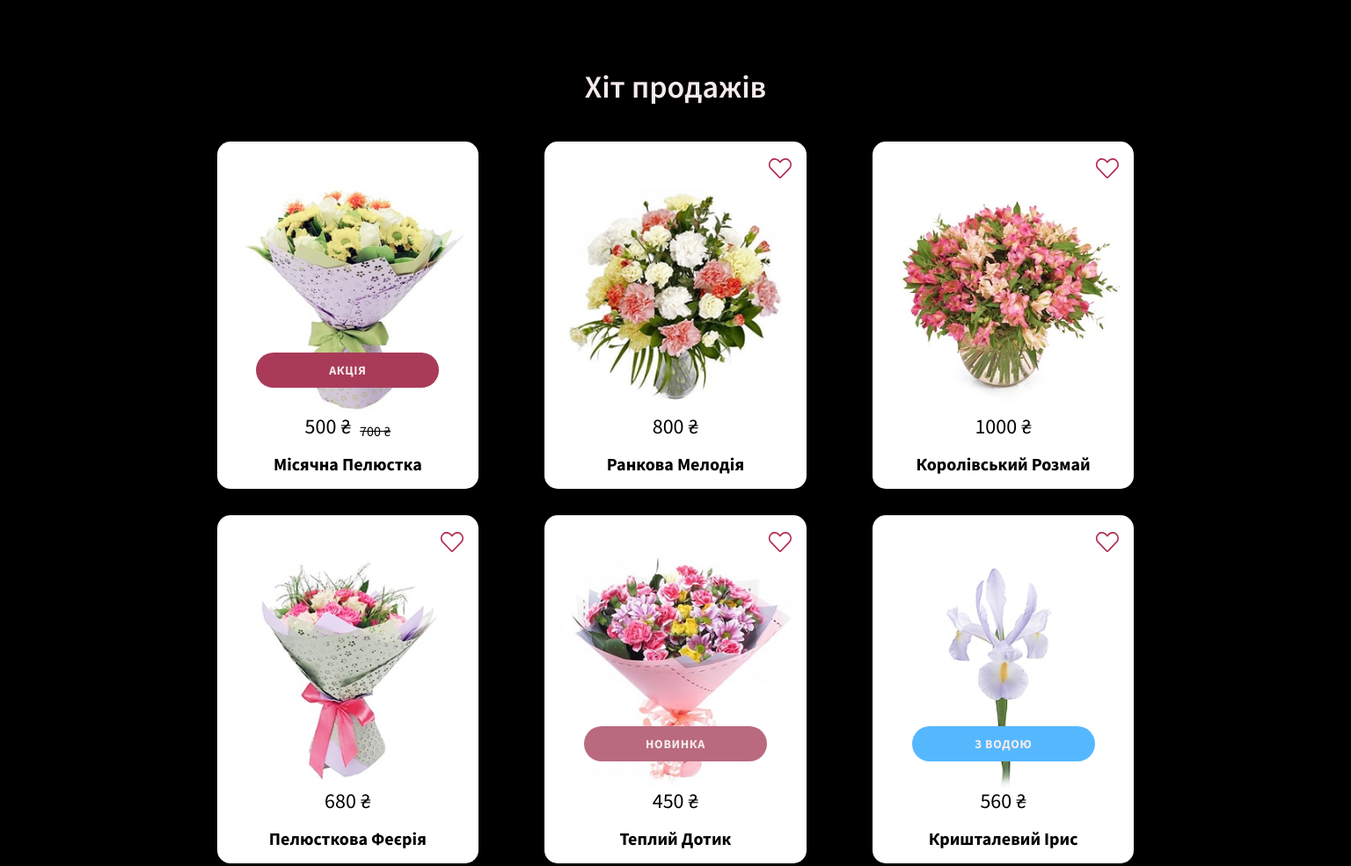
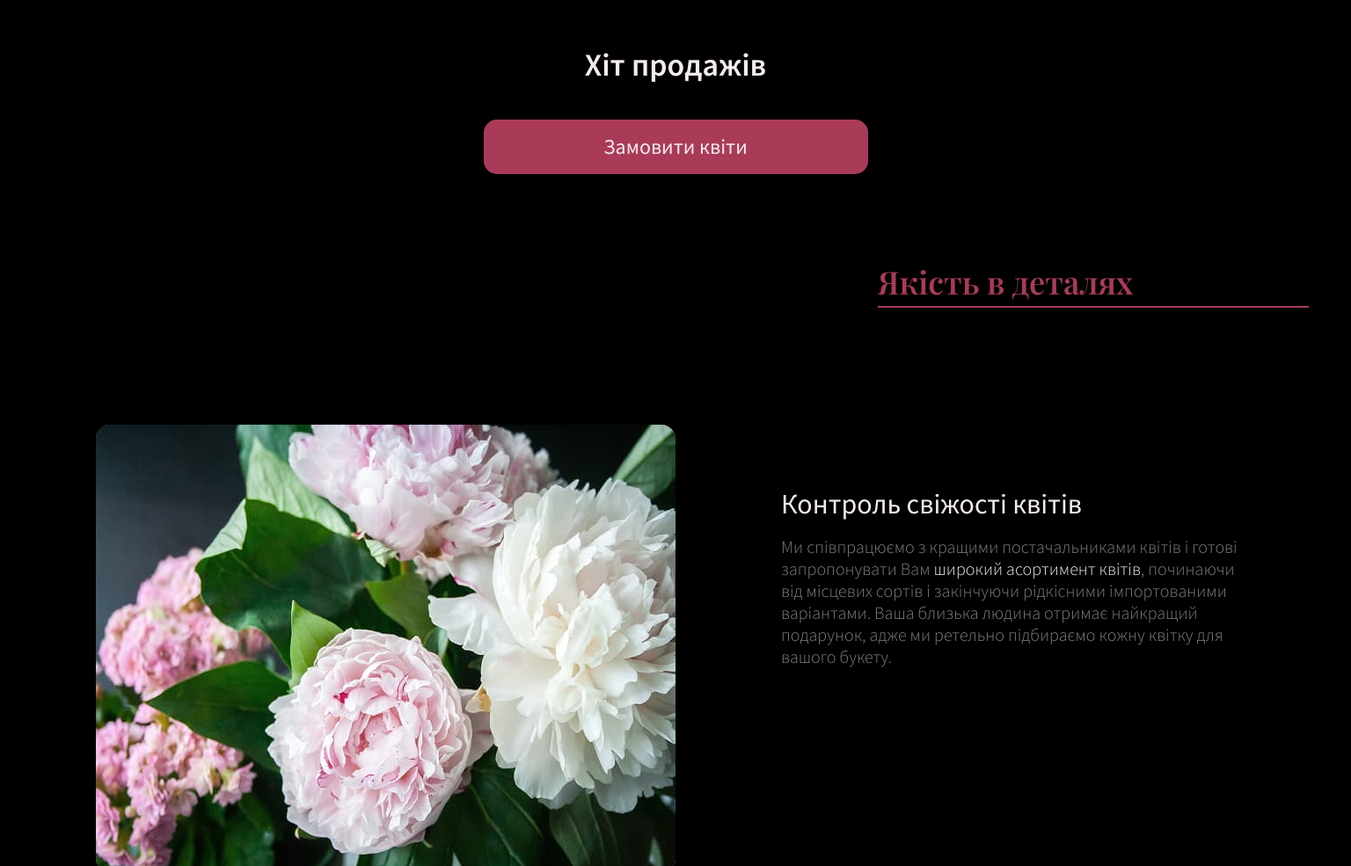
Before and after one commit to ConstantineKobushka/flower-lover, a website built with Vite: page src/index.html in a window 1536 px wide. Shown: the part 1200-2185 px from the top of the page at 88% size. Built offline with nearby package versions, Linux system fonts and the light colour scheme.

Commit message:
fixe btn-component

```diff
--- a/src/css/base.css
+++ b/src/css/base.css
@@ -135,7 +135,7 @@ body {
 .btn-component {
   font-size: 18px;
   text-align: center;
-  min-width: 270px;
+  min-width: 100%;
   height: 55px;
   border-radius: 15px;
   color: var(--color-font-primary);
@@ -180,6 +180,9 @@ body {
     font-weight: 600;
     margin-bottom: 100px;
   }
+  .btn-component {
+    min-width: 270px;
+  }
 }
 
 @media only screen and (min-width: 1440px) {
--- a/src/css/catalog.css
+++ b/src/css/catalog.css
@@ -111,6 +111,7 @@
   margin-left: auto;
   margin-right: auto;
   width: 270px;
+  min-width: 270px;
   display: block;
 }
 
@@ -148,4 +149,7 @@
   .catalog-products-item {
     width: calc((100% - 225px) / 3);
   }
+  .catalog-view-all {
+    width: 437px;
   }
+}
--- a/src/index.html
+++ b/src/index.html
@@ -12,7 +12,7 @@
     <load src="partials/mobile-menu.html" />
 
     <main>
-      <load src="partials/hero.html" />/
+      <load src="partials/hero.html" />
       <load src="partials/catalog.html" />
       <load src="partials/about.html" />
       <load src="partials/order.html" />
--- a/src/partials/catalog.html
+++ b/src/partials/catalog.html
@@ -2,7 +2,7 @@
   <h2 class="catalog-title section-title">Каталог</h2>
   <div class="container">
     <h3 class="catalog-block-title">Хіт продажів</h3>
-    <ul class="catalog-products-list">
+    <!-- <ul class="catalog-products-list">
       <li class="catalog-products-item">
         <button
           class="catalog-products-favorite-btn"
@@ -268,7 +268,7 @@
         </div>
         <h4 class="catalog-products-title">Кришталевий Ірис</h4>
       </li>
-    </ul>
+    </ul> -->
     <a class="catalog-view-all btn-component" href="">Замовити квіти</a>
   </div>
 </section>
```
Lines whose indentation alone changed are shown as unchanged.
